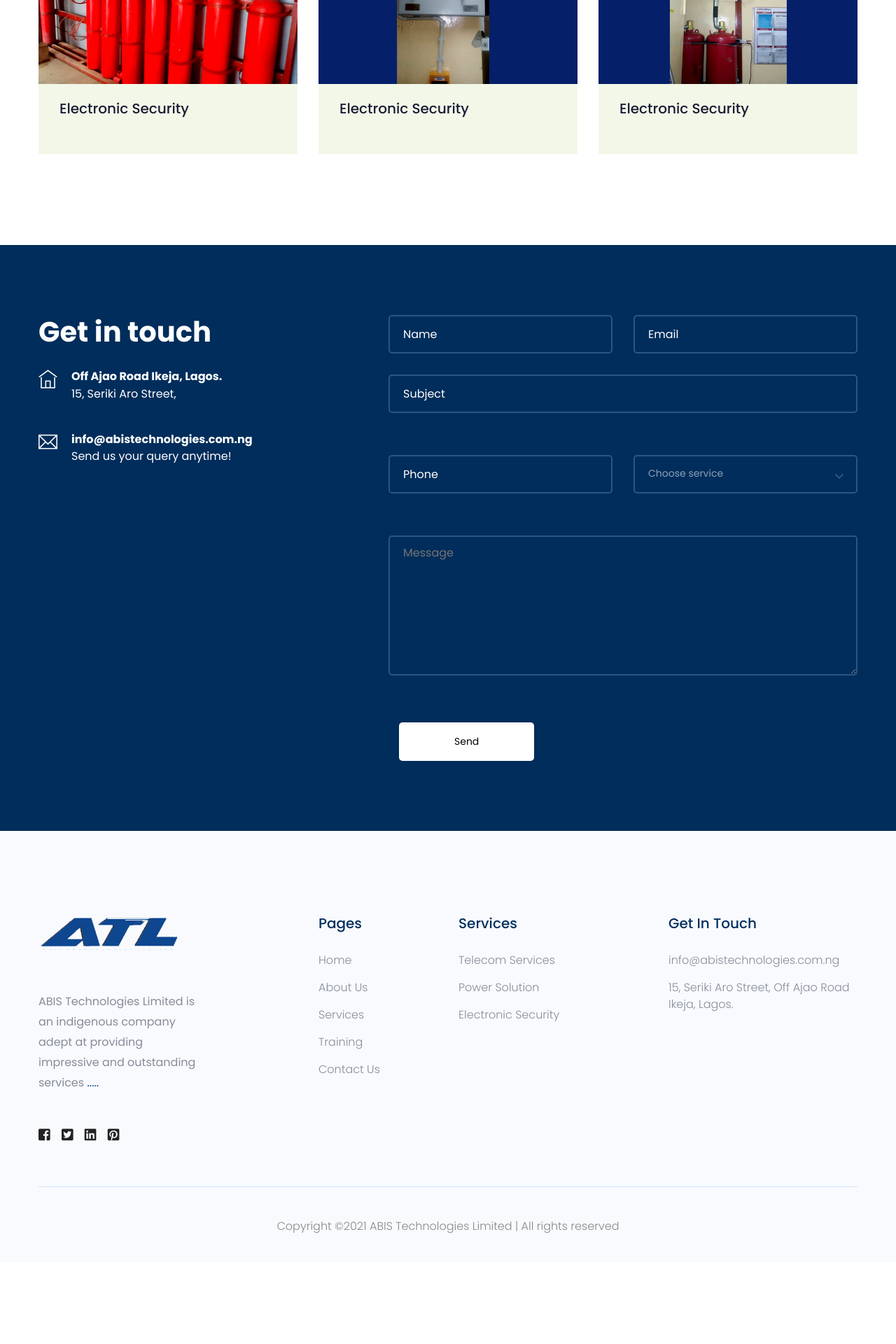
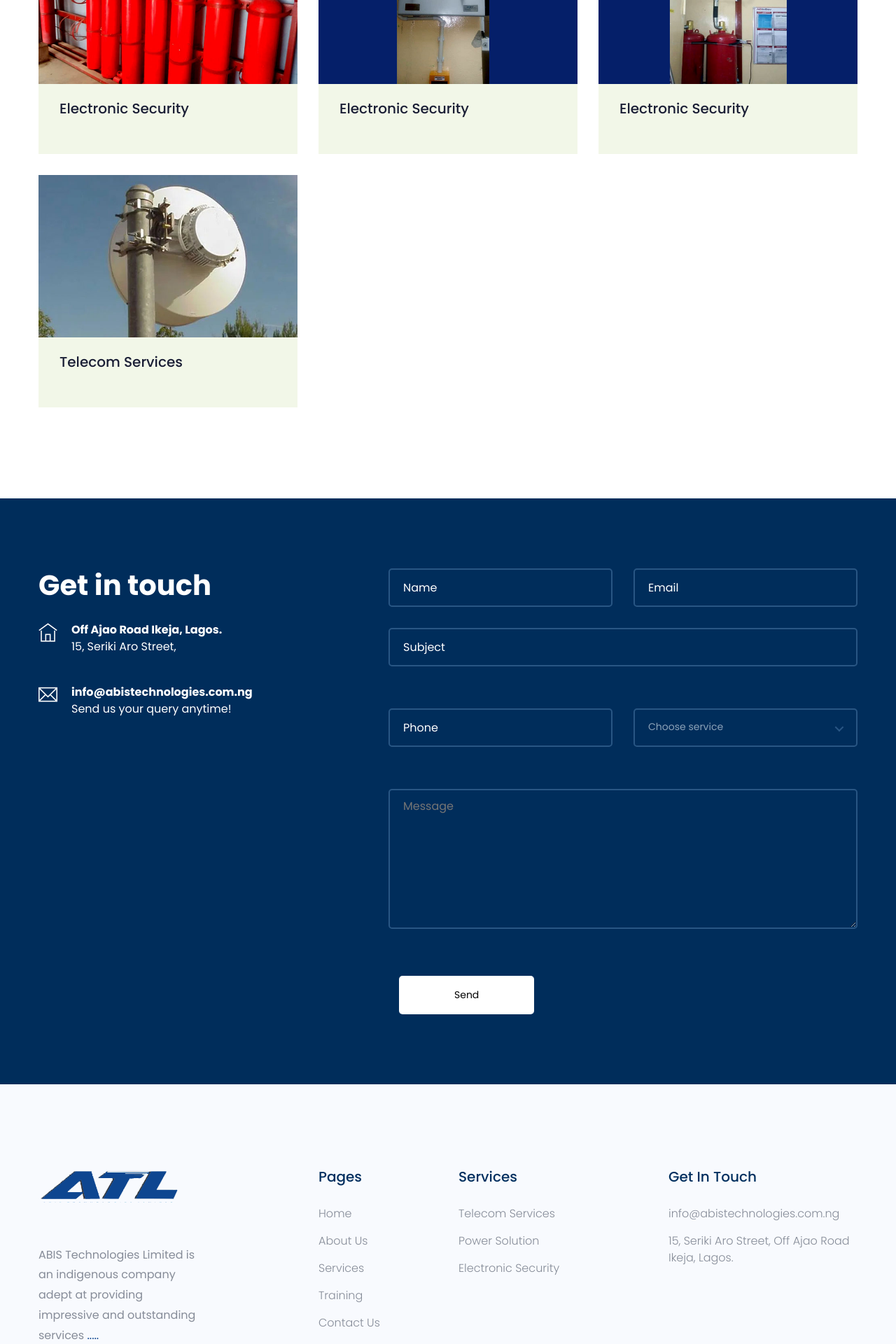
Before and after one commit to Benwaz78/abistech_repo, a PHP site: page / in a window 1280 px wide. Shown: the part 2171-4091 px from the top of the page at 70% size. Before the commit the page ends 3974 px from the top, so only its background shows below. Run offline with PHP 8.4, Linux system fonts and the light colour scheme.

Commit message:
My commit message

```diff
--- a/index.php
+++ b/index.php
@@ -100,6 +100,7 @@
                         </div>
                     </div>
                 </div>
+
                 <div class="row">
                     <div class="col-xl-4 col-lg-4 col-md-6">
                         <div class="single-recent-cap mb-30">
@@ -161,6 +162,16 @@
                             </div>
                         </div>
                     </div>
+                    <div class="col-xl-4 col-lg-4 col-md-6">
+                        <div class="single-recent-cap mb-30">
+                            <div class="recent-img">
+                                <img src="assets/images/telecom-services-2.jpg" alt="">
+                            </div>
+                            <div class="recent-cap">
+                                <h4><a href="#">Telecom Services</a></h4>
+                            </div>
+                        </div>
+                    </div>
                 </div>
                 <!-- <div class="d-flex justify-content-center py-4">
                     <a href="services.php" class="btn site-color-btn">More Services</a>
```
Also changed, not shown: assets/css/custom.css (line endings or trailing spaces), assets/images/electronics-security4.jpg (added), assets/images/power-solution-post-4.jpg (added), assets/images/power-solution-post-5.jpg (added), assets/images/power-solution-post-6.jpg (added), assets/images/ps6.jpeg (added), assets/images/telecom-services-2.jpg (added).
